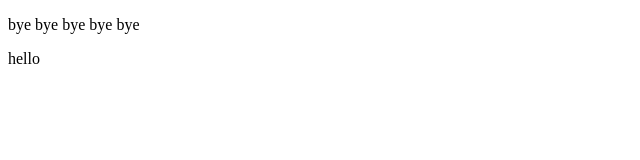
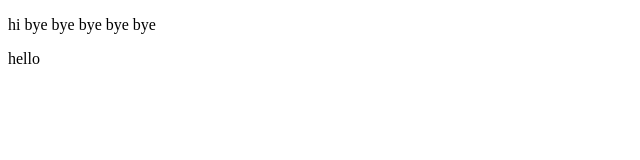
Before and after one commit to hriday-699/repo1, a plain HTML site: page index.html in a window 1280 px wide. Shown: the full height of the page, 0-640 px from the left. Drawn offline with Linux system fonts and the light colour scheme.

Commit message:
bye after hi

```diff
--- a/index.html
+++ b/index.html
@@ -7,7 +7,7 @@
 </head>
 
 <body>
-    <p> bye bye bye bye bye </p>
+    <p> hi bye bye bye bye bye </p>
     <p> hello </p>
 </body>
 </html>
```
Also changed, not shown: about.html (added).
